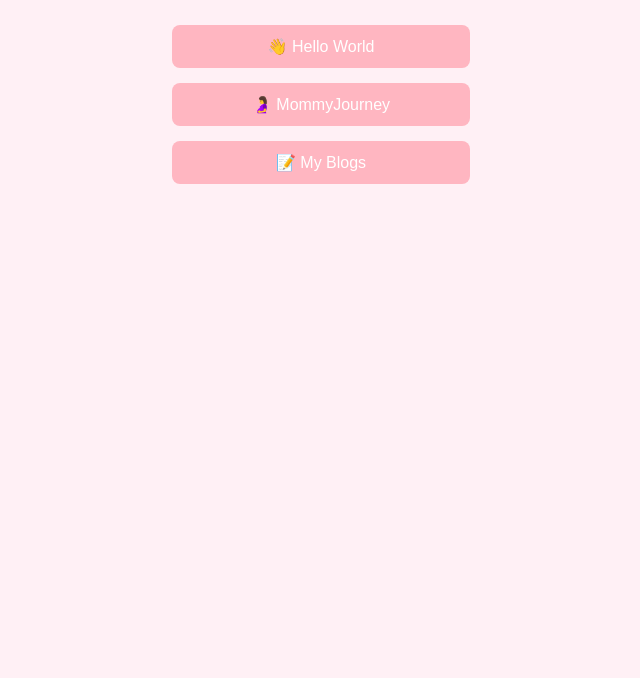
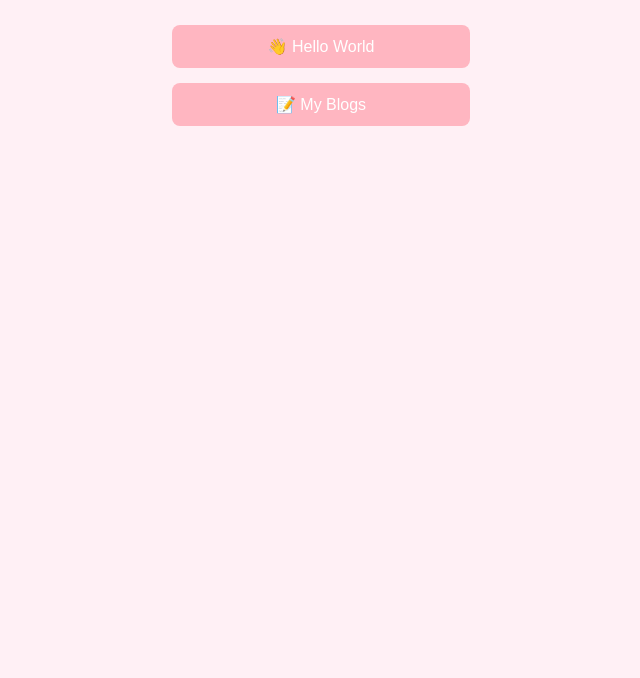
Before and after one commit to LeylaDiana/leyla-diana-portfolio, a plain HTML site: page index.html in a window 1280 px wide. Shown: the part 122-800 px from the top of the page, without its empty margins (319-959 px from the left). Drawn offline with Linux system fonts and the light colour scheme.

Commit message:
Update portfolio : [Remove MommyJourney]

```diff
--- a/index.html
+++ b/index.html
@@ -40,7 +40,6 @@
     <h1>🌸 Leyla Diana’s Project Portfolio 🌸</h1>
     <div class="project-list">
       <a href="https://leyla-diana-hello-world.netlify.app/" target="_blank">👋 Hello World </a>
-      <a href="https://www.youtube.com/watch?v=CFv1RqqfYNE" target="_blank"> 🤰 MommyJourney </a>
       <a href="https://leyla-diana-blog.netlify.app/" target="_blank"> 📝 My Blogs </a>
     </div>
   </body>
```
